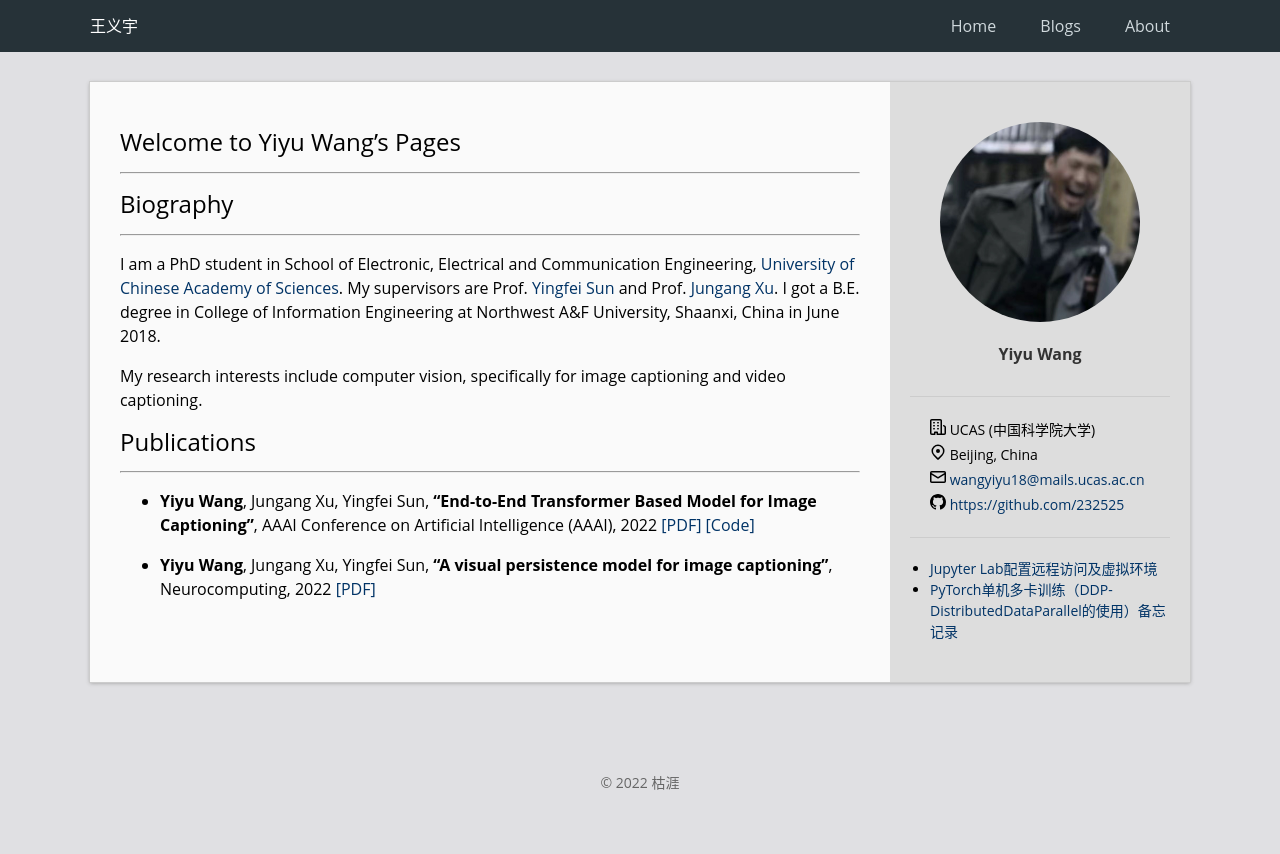
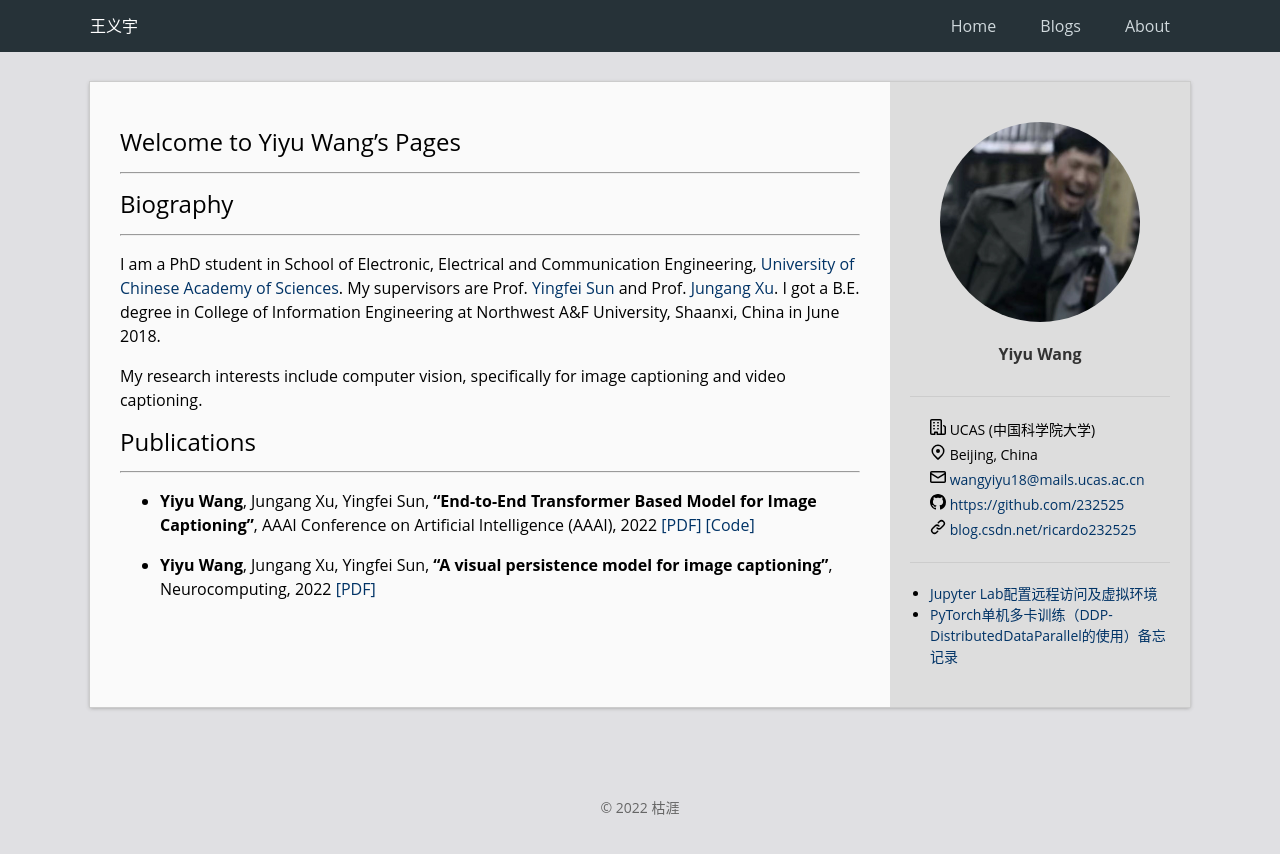
Before and after one commit to 232525/232525.github.io, a Jekyll site: the page built from index.md, in a window 1280 px wide. Shown: the top 854 px of the page. Built offline with Jekyll 4.4.1, drawn with Linux system fonts in a browser that asks for light colours; our own code applies the rules of GitHub Pages for plain Markdown files.

Commit message:
add csdn url

```diff
--- a/_config.yml
+++ b/_config.yml
@@ -20,6 +20,7 @@ profile_links:
   Location: "Beijing, China"
   Email: "wangyiyu18@mails.ucas.ac.cn"
   GitHub: "https://github.com/232525"
+  CSDN: "blog.csdn.net/ricardo232525"
   # You can add more profile links above, or edit _includes/sidebar.html
 
 # Comment Service (Disqus or 多说)
--- a/_includes/footer.html
+++ b/_includes/footer.html
@@ -1,7 +1,7 @@
 <footer class="footer">
-<div class="wrapper">
-&copy; {{ site.time | date: '%Y' }} {{ site.author_cn }}
-</div>
+    <div class="wrapper">
+        &copy; {{ site.time | date: '%Y' }} {{ site.author_cn }}
+    </div>
 </footer>
 
 <script type="text/x-mathjax-config">MathJax.Hub.Config({tex2jax: {inlineMath: [['$','$']]}});</script>
--- a/_includes/sidebar.html
+++ b/_includes/sidebar.html
@@ -44,6 +44,17 @@
     </p>
   </ul>
   {% endif %}
+
+  {% if site.profile_links.CSDN %}
+  <ul>
+    <p class="social_link">
+    <svg aria-hidden="true" height="16" viewBox="0 0 16 16" version="1.1" width="16" data-view-component="true" class="octicon octicon-link">
+      <path fill-rule="evenodd" d="M7.775 3.275a.75.75 0 001.06 1.06l1.25-1.25a2 2 0 112.83 2.83l-2.5 2.5a2 2 0 01-2.83 0 .75.75 0 00-1.06 1.06 3.5 3.5 0 004.95 0l2.5-2.5a3.5 3.5 0 00-4.95-4.95l-1.25 1.25zm-4.69 9.64a2 2 0 010-2.83l2.5-2.5a2 2 0 012.83 0 .75.75 0 001.06-1.06 3.5 3.5 0 00-4.95 0l-2.5 2.5a3.5 3.5 0 004.95 4.95l1.25-1.25a.75.75 0 00-1.06-1.06l-1.25 1.25a2 2 0 01-2.83 0z"></path>
+    </svg>
+    <a href="https://{{ site.profile_links.CSDN }}">{{ site.profile_links.CSDN }}</a>
+    </p>
+  </ul>
+  {% endif %}
 </div>
 
 <div class="col-box">
```
